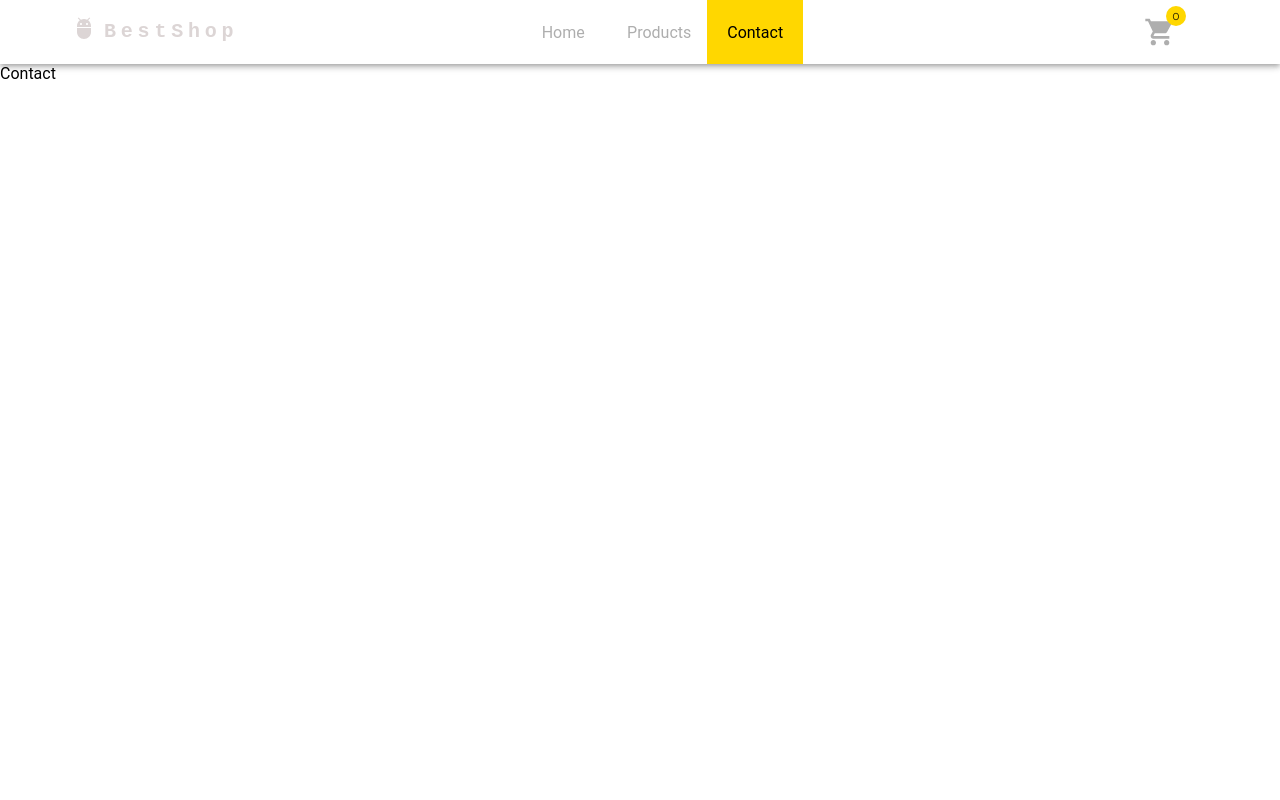
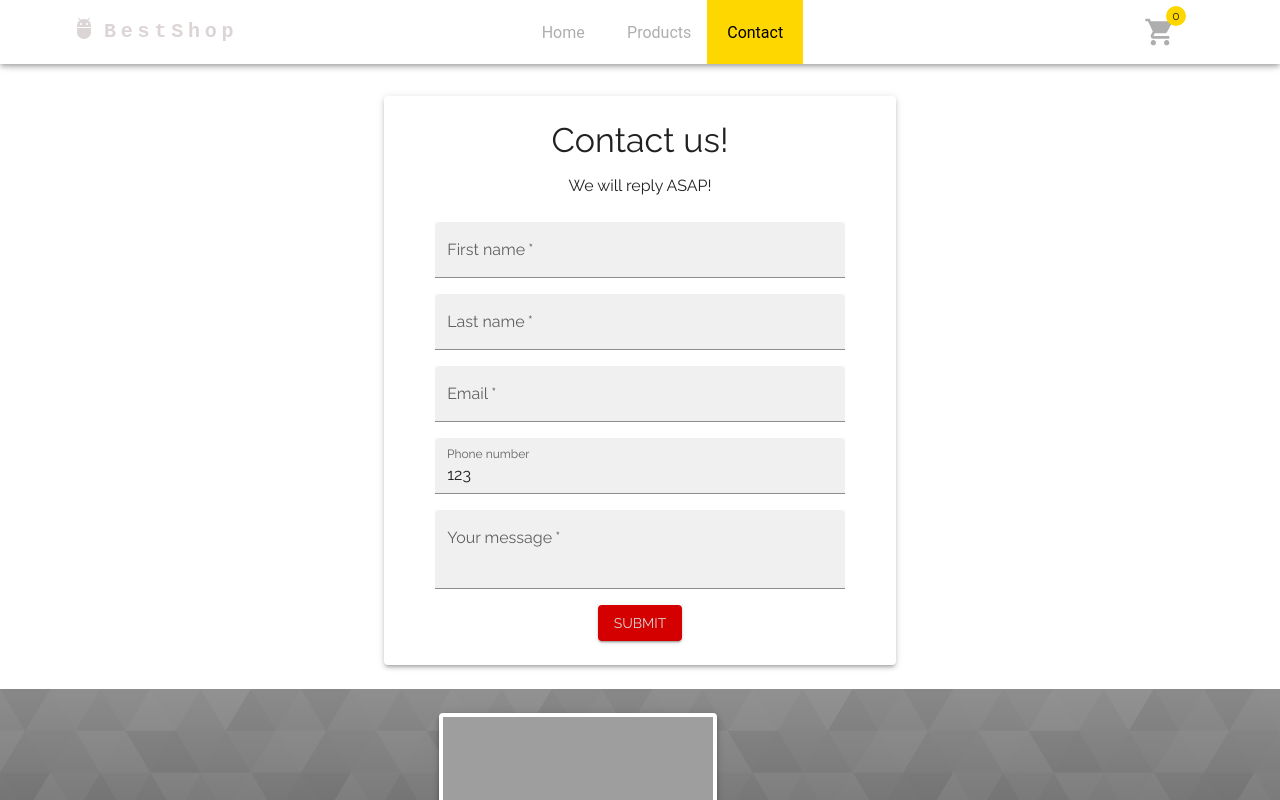
Before and after one commit to rciepichal/BestShopApp, a React (Create React App) app: page /contact in a window 1280 px wide. Shown: the top 800 px of the page. Built offline with nearby package versions, Linux system fonts and the light colour scheme; grey boxes are pictures that could not be loaded.

Commit message:
fixedNavbar

```diff
--- a/src/components/common/SingleProductTile.tsx
+++ b/src/components/common/SingleProductTile.tsx
@@ -7,6 +7,7 @@ import {
   Badge,
   Box,
 } from '@mui/material';
+import { Link } from 'react-router-dom';
 import { Product } from '../../shared/models';
 import CategoryBadge from '../products/CategoryBadge';
 
@@ -62,12 +63,15 @@ const SingleProductTile = ({ product, isOnSale, isProductPage }: Props) => {
         ></Box>
 
         <CardActionArea
-          href={`/products/${id}`}
           sx={{
             height: `${isProductPage ? '18rem' : ''}`,
             display: 'flex',
             flexFlow: 'column nowrap',
           }}
+        >
+          <Link
+            to={`/products/${id}`}
+            style={{ textDecoration: 'none', color: 'black' }}
           >
             <CardMedia
               component="img"
@@ -133,6 +137,7 @@ const SingleProductTile = ({ product, isOnSale, isProductPage }: Props) => {
                   </Typography>
                 ))}
             </CardContent>
+          </Link>
         </CardActionArea>
       </Card>
     </Box>
--- a/src/pages/Cart.tsx
+++ b/src/pages/Cart.tsx
@@ -3,21 +3,6 @@ import React from 'react';
 import CartItem from '../components/cart/CartItem';
 import { CartItemModel } from '../shared/models';
 import { useAppSelector } from '../shared/utils/hooks';
-
-const fakeProduct1: CartItemModel = {
-  id: 1,
-  title: 'Fjallraven - Foldsack No. 1 Backpack, Fits 15 Laptops',
-  price: 109.95,
-  description:
-    'Your perfect pack for everyday use and walks in the forest. Stash your laptop (up to 15 inches) in the padded sleeve, your everyday',
-  category: "men's clothing",
-  image: 'https://fakestoreapi.com/img/81fPKd-2AYL._AC_SL1500_.jpg',
-  rating: {
-    rate: 3.9,
-    count: 120,
-  },
-  amount: 1,
-};
 
 const Cart = () => {
   const { cartItems, totalPrice } = useAppSelector((store) => store.cart);
--- a/src/pages/Contact.tsx
+++ b/src/pages/Contact.tsx
@@ -1,9 +1,158 @@
-import React from 'react';
+import {
+  Button,
+  TextField,
+  Box,
+  Typography,
+  Grid,
+  Paper,
+  Modal,
+} from '@mui/material';
+import { useFormik } from 'formik';
+import React, { useState } from 'react';
+import CloseIcon from '@mui/icons-material/Close';
+import Footer from '../components/common/Footer';
 
 type Props = {};
 
 const Contact = (props: Props) => {
-  return <div>Contact</div>;
+  const formik = useFormik({
+    initialValues: {
+      firstName: '',
+      lastName: '',
+      email: '',
+      message: '',
+      phone: 123,
+    },
+    onSubmit: (values) => {
+      setIsModalOpen(true);
+      console.log(values);
+    },
+  });
+
+  const [isModalOpen, setIsModalOpen] = useState(false);
+
+  return (
+    <>
+      <Paper
+        sx={{
+          width: { xs: '95%', sm: '50%', lg: '40%' },
+          m: '2rem auto 0 auto',
+          py: 3,
+        }}
+        elevation={3}
+      >
+        <Typography
+          variant="h4"
+          component="h4"
+          sx={{ textAlign: 'center' }}
+          gutterBottom
+        >
+          Contact us!
+        </Typography>
+        <Typography
+          variant="body1"
+          component="p"
+          sx={{ textAlign: 'center', mb: 3 }}
+        >
+          We will reply ASAP!
+        </Typography>
+        <Box width="80%" mx={'auto'}>
+          <form onSubmit={formik.handleSubmit}>
+            <Grid container sx={{ textAlign: 'center' }} rowSpacing={2}>
+              <Grid item xs={12}>
+                <TextField
+                  id="firstName"
+                  label="First name"
+                  variant="filled"
+                  onChange={formik.handleChange}
+                  value={formik.values.firstName}
+                  required
+                  fullWidth
+                />
+              </Grid>
+              <Grid item xs={12}>
+                <TextField
+                  id="lastName"
+                  label="Last name"
+                  variant="filled"
+                  onChange={formik.handleChange}
+                  value={formik.values.lastName}
+                  required
+                  fullWidth
+                />
+              </Grid>
+              <Grid item xs={12}>
+                <TextField
+                  id="email"
+                  label="Email"
+                  variant="filled"
+                  onChange={formik.handleChange}
+                  value={formik.values.email}
+                  required
+                  fullWidth
+                />
+              </Grid>
+              <Grid item xs={12}>
+                <TextField
+                  id="phone"
+                  label="Phone number"
+                  variant="filled"
+                  onChange={formik.handleChange}
+                  value={formik.values.phone}
+                  inputProps={{ inputMode: 'numeric', pattern: '[0-9]*' }}
+                  fullWidth
+                />
+              </Grid>
+              <Grid item xs={12}>
+                <TextField
+                  id="message"
+                  label="Your message"
+                  variant="filled"
+                  onChange={formik.handleChange}
+                  value={formik.values.message}
+                  multiline
+                  rows={2}
+                  required
+                  fullWidth
+                />
+              </Grid>
+              <Grid item xs={12}>
+                <Button type="submit" variant="contained" sx={{ m: 'auto' }}>
+                  Submit
+                </Button>
+              </Grid>
+            </Grid>
+          </form>
+        </Box>
+      </Paper>
+      <Modal open={isModalOpen} onClose={() => setIsModalOpen(false)}>
+        <Paper
+          sx={{
+            position: 'absolute',
+            top: '50%',
+            left: '50%',
+            transform: 'translate(-50%, -50%)',
+            bgcolor: 'background.paper',
+            minWidth: '10rem',
+            minHeight: '10rem',
+            p: 3,
+            textAlign: 'center',
+            display: 'flex',
+            alignItems: 'center',
+          }}
+        >
+          <CloseIcon
+            sx={{ position: 'absolute', top: 10, right: 10, cursor: 'pointer' }}
+            onClick={() => setIsModalOpen(false)}
+          />
+          <Typography variant="h6" component="span">
+            Thank you for contacting us!
+          </Typography>
+        </Paper>
+      </Modal>
+      <Footer />
+    </>
+  );
 };
 
 export default Contact;
```
Lines whose indentation alone changed are shown as unchanged.
